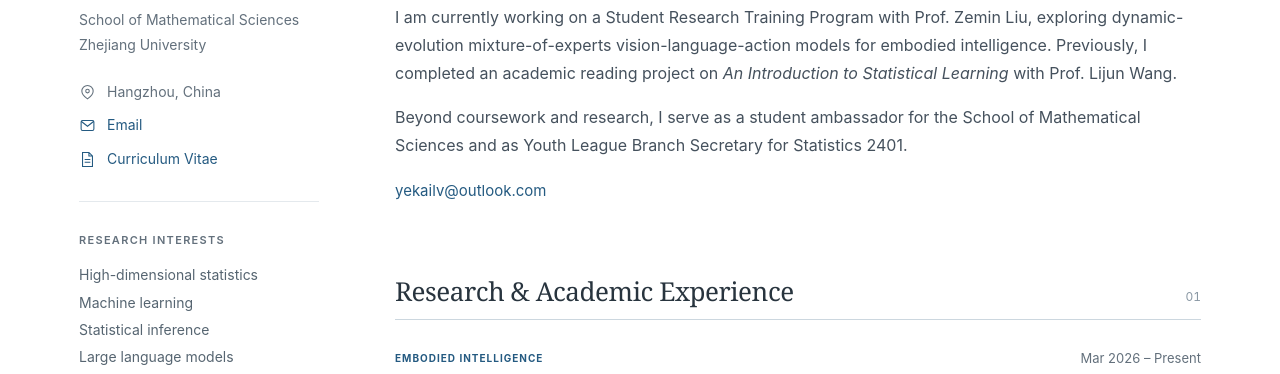
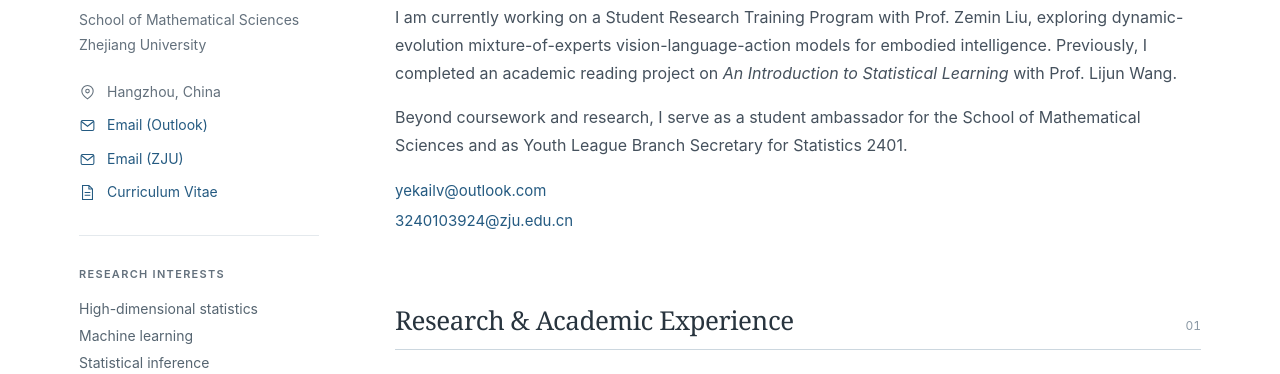
Before and after one commit to yekailv/yekailv.github.io, a plain HTML site: page index.html in a window 1280 px wide. Shown: the part 405-779 px from the top of the page. Drawn offline with Linux system fonts and the light colour scheme.

Commit message:
Add Zhejiang University email to homepage

```diff
--- a/index.html
+++ b/index.html
@@ -25,7 +25,8 @@
     <p class="affiliation">School of Mathematical Sciences<br>Zhejiang University</p>
     <div class="profile-links">
       <span><svg viewBox="0 0 24 24" aria-hidden="true"><path d="M20 10c0 6-8 11-8 11S4 16 4 10a8 8 0 1 1 16 0Z"/><circle cx="12" cy="10" r="2.5"/></svg>Hangzhou, China</span>
-      <a href="mailto:yekailv@outlook.com"><svg viewBox="0 0 24 24" aria-hidden="true"><rect x="3" y="5" width="18" height="14" rx="2"/><path d="m3 6 9 7 9-7"/></svg>Email</a>
+      <a href="mailto:yekailv@outlook.com"><svg viewBox="0 0 24 24" aria-hidden="true"><rect x="3" y="5" width="18" height="14" rx="2"/><path d="m3 6 9 7 9-7"/></svg>Email (Outlook)</a>
+      <a href="mailto:3240103924@zju.edu.cn"><svg viewBox="0 0 24 24" aria-hidden="true"><rect x="3" y="5" width="18" height="14" rx="2"/><path d="m3 6 9 7 9-7"/></svg>Email (ZJU)</a>
       <a href="Kailyu_Ye_CV.pdf" target="_blank" rel="noopener"><svg viewBox="0 0 24 24" aria-hidden="true"><path d="M14 2H5v20h14V7Z M14 2v5h5 M8 12h8 M8 16h8"/></svg>Curriculum Vitae</a>
     </div>
     <div class="sidebar-note"><span>RESEARCH INTERESTS</span><p>High-dimensional statistics<br>Machine learning<br>Statistical inference<br>Large language models</p></div>
@@ -38,7 +39,8 @@
       <p>I study in the School of Mathematical Sciences and expect to graduate in June 2028. My research interests lie in <strong>high-dimensional statistics, machine learning, statistical inference, and large language models</strong>.</p>
       <p>I am currently working on a Student Research Training Program with Prof. Zemin Liu, exploring dynamic-evolution mixture-of-experts vision-language-action models for embodied intelligence. Previously, I completed an academic reading project on <em>An Introduction to Statistical Learning</em> with Prof. Lijun Wang.</p>
       <p>Beyond coursework and research, I serve as a student ambassador for the School of Mathematical Sciences and as Youth League Branch Secretary for Statistics 2401.</p>
-      <a class="contact-link" href="mailto:yekailv@outlook.com">yekailv@outlook.com</a>
+      <a class="contact-link" href="mailto:yekailv@outlook.com">yekailv@outlook.com</a><br>
+      <a class="contact-link" href="mailto:3240103924@zju.edu.cn">3240103924@zju.edu.cn</a>
     </section>
 
     <section id="research">
```
